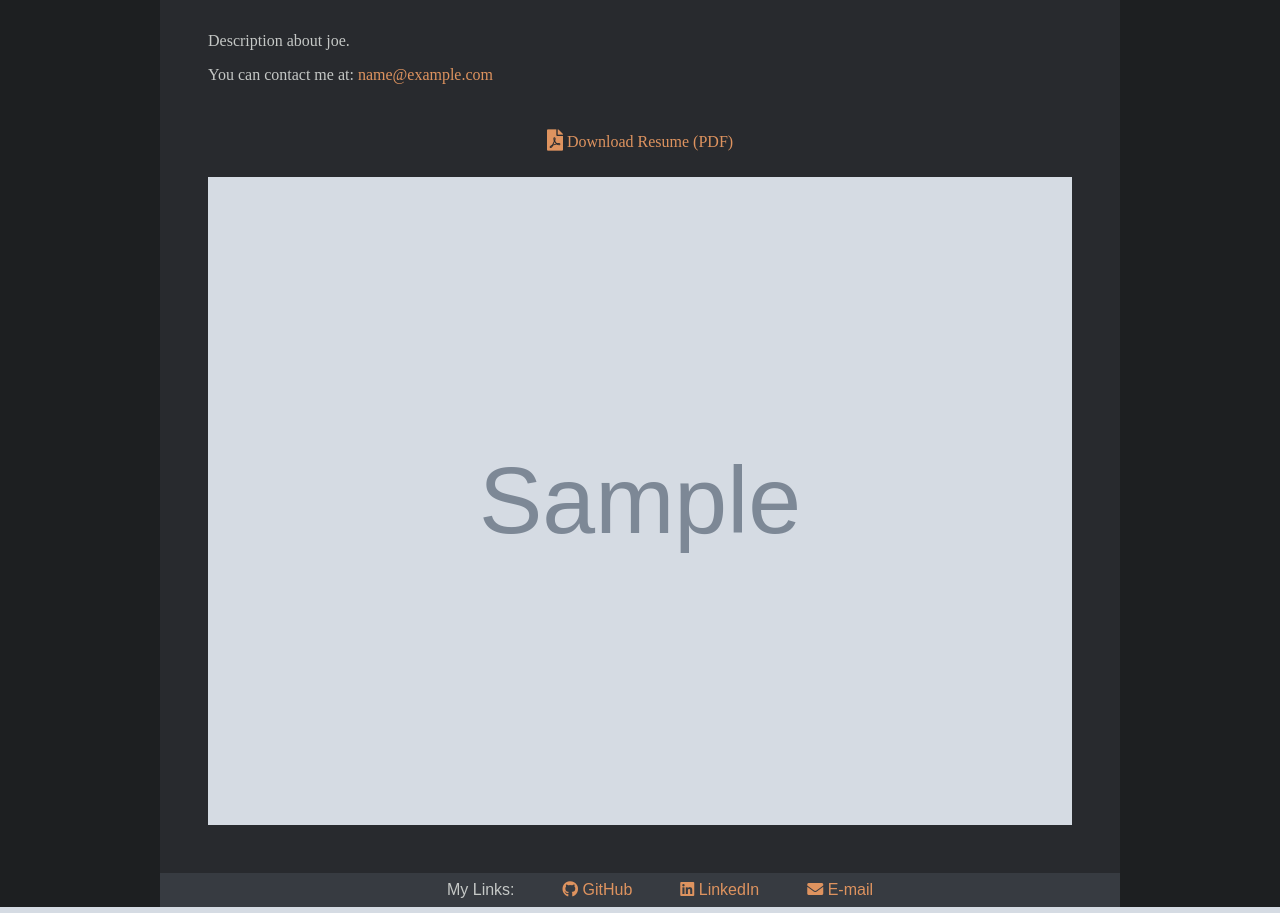
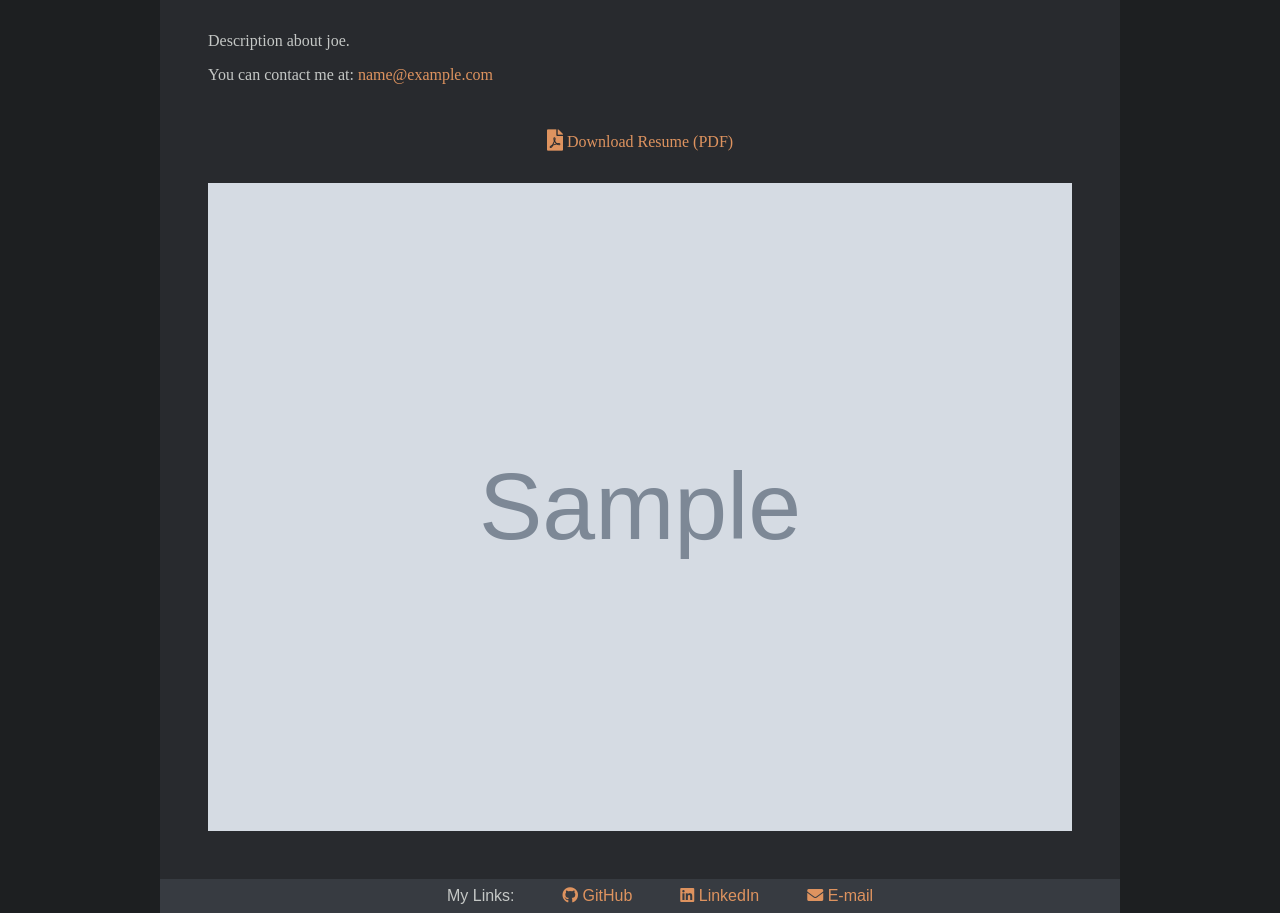
Before and after one commit to Ross65536/PersonalBlog, a Django app: template personalPages/templates/personalPages/resume.html in a window 1280 px wide. Shown: the part 183-1096 px from the top of the page. Run offline with Django 3.2, Linux system fonts and the light colour scheme; the template is opened without the code that fills it: most values are stand-ins (such as "Sample title", 1, 10 or a date in 2020); grey boxes marked "Sample" are stand-in pictures; some libraries are stand-ins or nearby versions.

Commit message:
fixed small css

```diff
--- a/personalPages/static/personalPages/css/resume.css
+++ b/personalPages/static/personalPages/css/resume.css
@@ -2,10 +2,12 @@
 #resume_image {
     display: block;
     margin: 0.5rem auto 2rem;
+    margin-top: 2rem;
     width: 100%;
 }
 
 #resume_pdf_link {
     text-align: center;
     margin-top: 3rem;
+
 }
--- a/personalPages/templates/personalPages/resume.html
+++ b/personalPages/templates/personalPages/resume.html
@@ -18,6 +18,5 @@
     <div id="resume_pdf_link">
         <a  href="{{resume_pdf_url}}"><i class="fas fa-file-pdf fa-lg"></i> Download Resume (PDF)</a>
     </div>
-    <br>
     <img id="resume_image" src="{{resume_image_url}}"/>
 {% endblock %}
```
